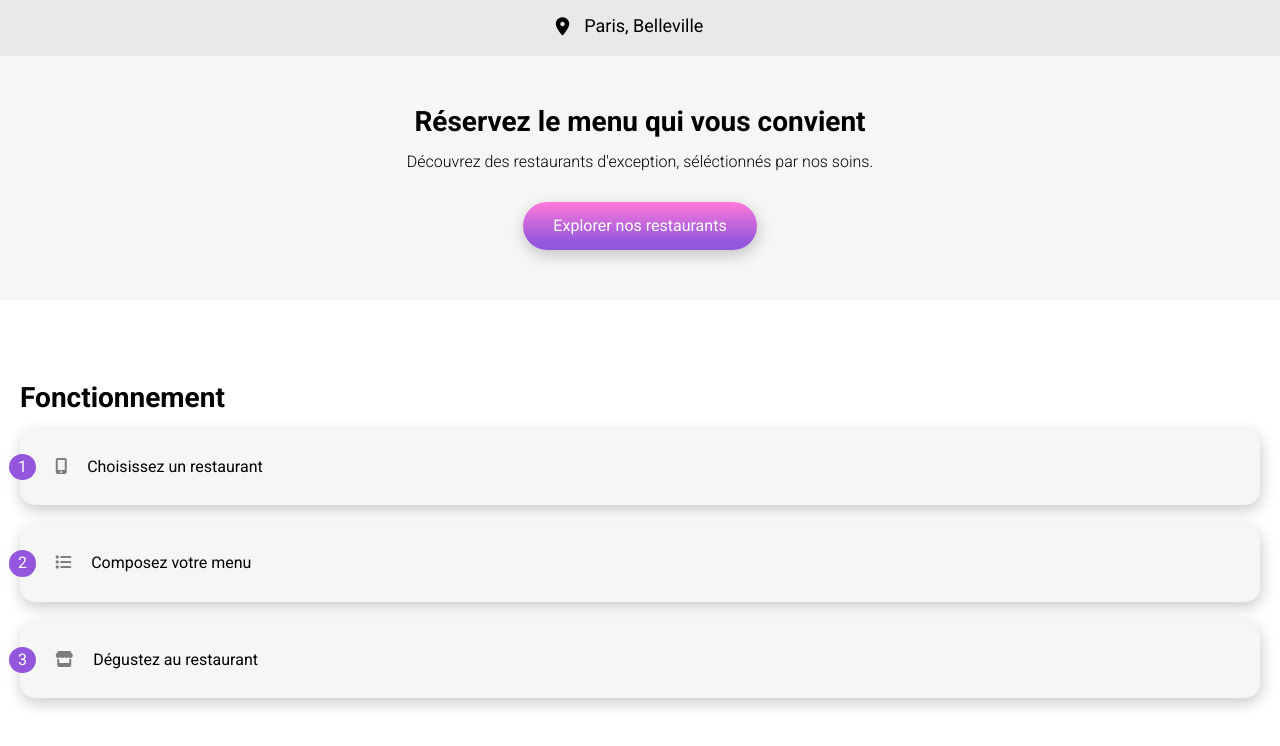
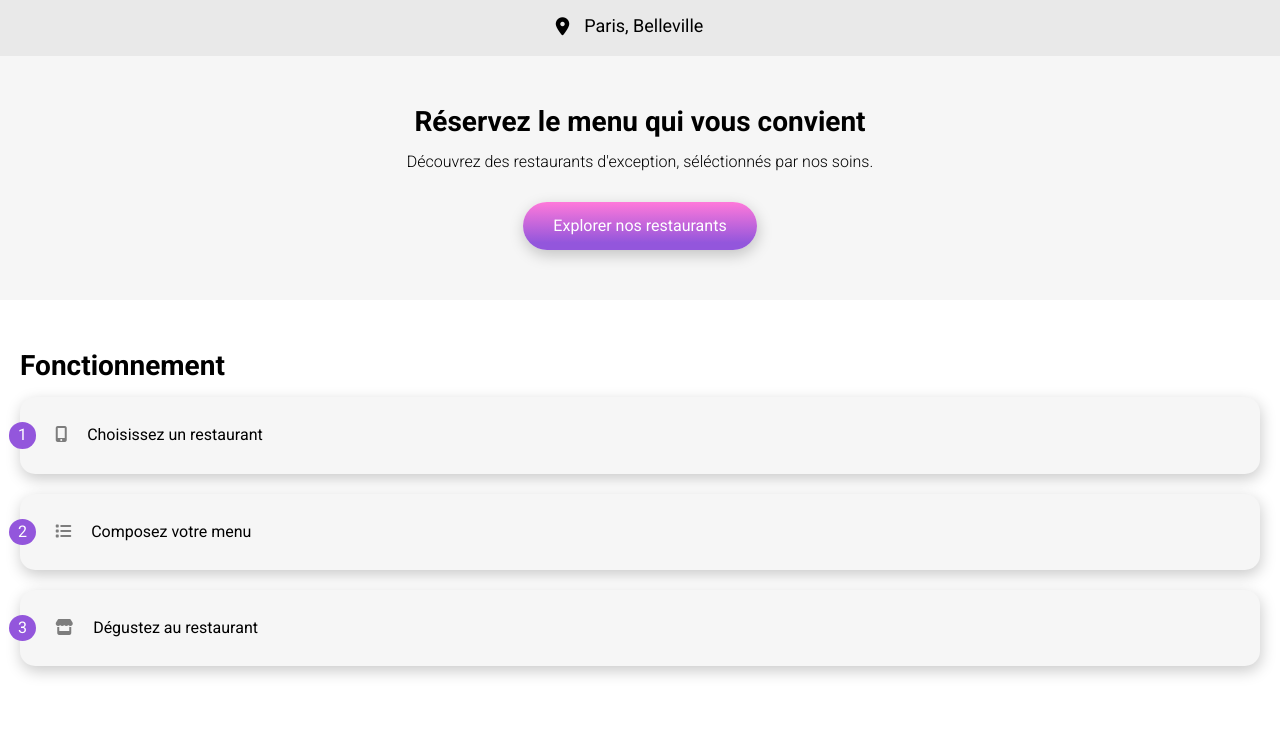
Before and after one commit to chris4FE/OhMyFood, a plain HTML site: page index.html in a window 1280 px wide. Shown: the part 74-820 px from the top of the page. Drawn offline with nearby package versions, Linux system fonts and the light colour scheme; a web font is replaced by a local one.

Commit message:
Section Fonctionnement - adjusted padding

```diff
--- a/sass/style.scss
+++ b/sass/style.scss
@@ -108,8 +108,7 @@ nav img{
 // FONCTIONNEMENT
 
 .fonctionnement{
-    height: 500px;
-    padding: 40px 20px;
+    padding: 50px 20px;
     display: flex;
     flex-direction: column;
     justify-content: center;
```
Also changed, not shown: style.css, 1 other file.
